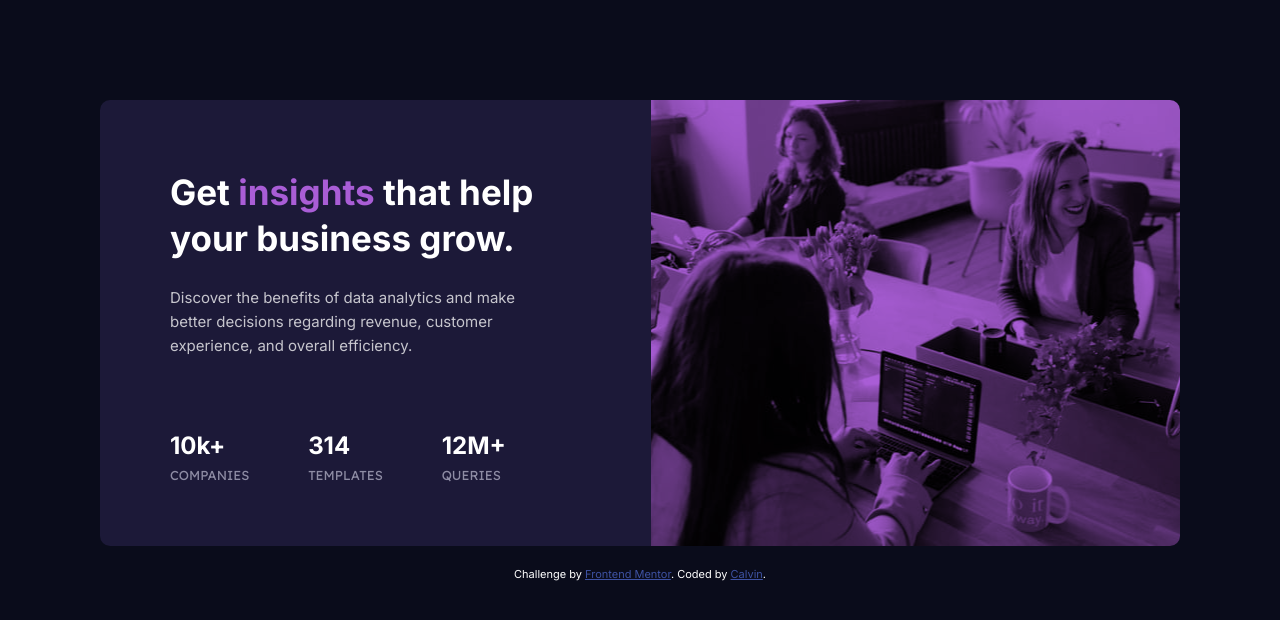
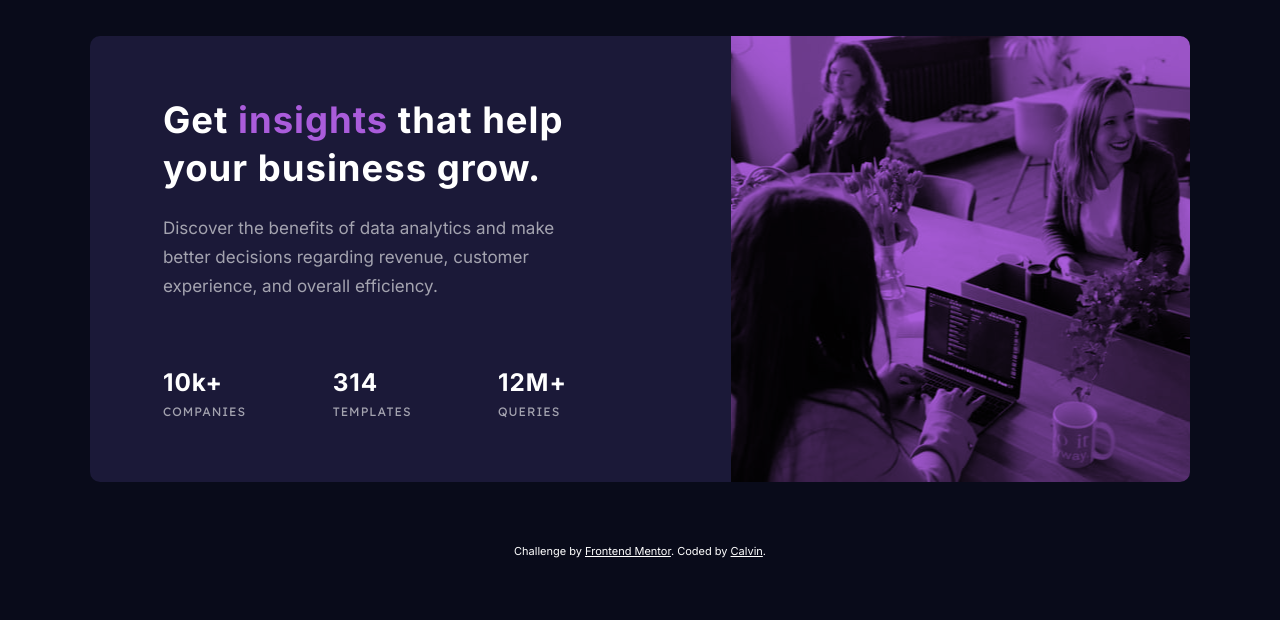
Before and after one commit to calvin17/FM-stats-preview-card-component-main, a website: page index.html in a window 1280 px wide. Drawn offline with Linux system fonts and the light colour scheme.

Commit message:
updated the continer style

```diff
--- a/index.html
+++ b/index.html
@@ -4,7 +4,11 @@
     <meta charset="UTF-8" />
     <meta name="viewport" content="width=device-width, initial-scale=1.0" />
     <!-- displays site properly based on user's device -->
-
+    <link rel="preconnect" href="https://fonts.gstatic.com" />
+    <link
+      href="https://fonts.googleapis.com/css2?family=Inter:wght@400;700&family=Lexend+Deca&display=swap"
+      rel="stylesheet"
+    />
     <link rel="stylesheet" href="css/style.css" />
     <link rel="icon" type="image/png" sizes="32x32" href="./images/favicon-32x32.png" />
 
@@ -12,30 +16,30 @@
   </head>
   <body>
     <div class="container">
+      <div class="card-img"></div>
       <div class="card-content">
         <h1 class="heading-1">
-          Get <span class="highlighter-txt">insights</span> that help your business grow.
+          Get <span class="txt-highlighter">insights</span> that help your business grow.
         </h1>
         <p class="discription">
           Discover the benefits of data analytics and make better decisions regarding revenue, customer
           experience, and overall efficiency.
         </p>
-        <div class="info-box">
-          <div class="info-box-1">
-            <span class="info-count">10k+</span>
-            <span class="info-txt">COMPANIES</span>
+        <div class="stats-info">
+          <div class="stats-info-box">
+            <span class="stats-count">10k+</span>
+            <span class="stats-txt">COMPANIES</span>
           </div>
-          <div class="info-box-2">
-            <span class="info-count">314</span>
-            <span class="info-txt">TEMPLATES</span>
+          <div class="stats-info-box">
+            <span class="stats-count">314</span>
+            <span class="stats-txt">TEMPLATES</span>
           </div>
-          <div class="info-box-3">
-            <span class="info-count">12M+</span>
-            <span class="info-txt">QUERIES</span>
+          <div class="stats-info-box">
+            <span class="stats-count">12M+</span>
+            <span class="stats-txt">QUERIES</span>
           </div>
         </div>
       </div>
-      <div class="card-img"></div>
     </div>
     <div class="attribution">
       Challenge by <a href="https://www.frontendmentor.io?ref=challenge" target="_blank">Frontend Mentor</a>.
--- a/sass/main.scss
+++ b/sass/main.scss
@@ -1,13 +1,11 @@
-@import url("https://fonts.googleapis.com/css2?family=Inter:wght@400;700&family=Lexend+Deca&display=swap");
+// COLOR VARIABLES
+$very-dark-blue: hsl(233, 47%, 7%);
+$dark-desaturated-blue: hsl(244, 38%, 16%);
+$soft-violet: hsl(277, 64%, 61%);
+$white: hsl(0, 0%, 100%);
+$slightly-transparent-white1: hsla(0, 0%, 100%, 0.75);
+$slightly-transparent-white2: hsla(0, 0%, 100%, 0.6);
 
-// COLOR VARIABLES
-$bg-color: #0a0c1b;
-$primary-color: #a95dd6;
-$secondary-color: #1c1938;
-$txt-color: #fff;
-$txt-color-secondary: hsla(0, 0%, 100%, 0.749);
-$attribution-txt: rgb(62, 82, 163);
-$txt-color-secondary-dark: #8e8ca4;
 // FONT VARIABLES
 $font-display: "Lexend Deca", sans-serif;
 $font-primary: "Inter", sans-serif;
@@ -29,84 +27,71 @@ html {
 
 body {
   font-family: $font-primary;
-  color: $txt-color;
+  color: $white;
   font-weight: 300;
   line-height: 1.6;
-  background-color: $bg-color;
-  height: 100%;
-  padding: 100px;
+  background-color: $very-dark-blue;
 }
 
-//CARD Style
 .container {
-  height: 100vh;
-  max-width: 1110px;
-  margin: 0 auto;
   display: flex;
-  justify-content: center;
-  align-items: center;
-  max-height: 446px;
+  margin: 2rem 2rem;
+  flex-direction: column;
+  text-align: center;
+}
+
+.card-img {
+  background-image: url("../images/image-header-mobile.jpg");
+  background-color: $soft-violet;
+  background-blend-mode: multiply;
+  background-position: top;
+  background-size: cover;
+  border-radius: 10px 10px 0px 0px;
+  width: 100%;
+  height: 240px;
 }
 
 .card-content {
-  background-color: $secondary-color;
-  padding: 7rem 11rem 6rem 7rem;
-  height: 100%;
-  border-bottom-left-radius: 10px;
-  border-top-left-radius: 10px;
+  background-color: $dark-desaturated-blue;
+  padding: 3.2rem;
+  border-radius: 0px 0px 10px 10px;
 
-  flex: 0 0 51%;
   display: flex;
   flex-direction: column;
 }
 
-.card-img {
-  flex: 0 0 49%;
-  background-image: linear-gradient(to top, $primary-color, $primary-color),
-    url("../images/image-header-desktop.jpg");
-  background-blend-mode: multiply;
-  background-position: center;
-  background-size: cover;
-  width: 100%;
-  height: 100%;
-  border-bottom-right-radius: 10px;
-  border-top-right-radius: 10px;
-}
-
 .heading-1 {
-  font-size: 3.5rem;
+  font-size: 2.7rem;
+  letter-spacing: 1px;
   line-height: 1.3;
 }
 
-.highlighter-txt {
-  color: $primary-color;
+.txt-highlighter {
+  color: $soft-violet;
 }
 
 .discription {
   font-size: 1.5rem;
-  color: $txt-color-secondary;
-  margin-top: 2.5rem;
-  line-height: 1.6;
+  line-height: 1.7;
+  color: $slightly-transparent-white2;
+  margin: 1.8rem 0px;
 }
 
-.info-box {
-  display: flex;
-  justify-content: space-between;
-  margin-top: auto;
-  padding-right: 3.5rem;
-
-  & > div {
+.stats-info {
+  .stats-info-box {
+    margin-top: 2.2rem;
     display: flex;
     flex-direction: column;
-  }
-  .info-count {
-    font-size: 2.4rem;
-    font-weight: bold;
-  }
-  .info-txt {
-    color: $txt-color-secondary-dark;
-    font-size: 1.3rem;
-    font-family: $font-display;
+    .stats-count {
+      font-size: 2.3rem;
+      letter-spacing: 1px;
+      font-weight: bold;
+    }
+    .stats-txt {
+      font-size: 1.2rem;
+      letter-spacing: 1px;
+      color: $slightly-transparent-white2;
+    }
   }
 }
 
@@ -114,55 +99,78 @@ body {
 .attribution {
   font-size: 11px;
   text-align: center;
-  margin-top: 2rem;
+  padding: 2rem 0rem;
   a {
-    color: $attribution-txt;
+    color: $white;
   }
 }
 
-/* MOBILE */
-@media (max-width: 820px) {
+/* DESKTOP */
+@media (min-width: 746px) {
   html {
-    font-style: 50%;
+    font-size: 70%;
   }
-  body {
-    padding: 0px;
+  .card-img {
+    background-position: top;
+    height: 346px;
+  }
+  .stats-info {
+    display: flex;
+    flex-direction: row;
+    justify-content: space-around;
+  }
+}
+
+/* DESKTOP */
+@media (min-width: 1120px) {
+  html {
+    font-size: 76%;
   }
   .container {
-    max-width: 620px;
-    flex-direction: column-reverse;
-    text-align: center;
-    margin: 5rem 3rem;
-    max-height: 940px;
+    display: flex;
+    margin: 2rem 2rem;
+    flex-direction: row-reverse;
+    text-align: left;
+    max-width: 1100px;
+    justify-content: center;
+    margin: 3rem auto;
   }
   .card-content {
-    border-radius: 0px;
-    border-bottom-left-radius: 10px;
-    border-bottom-right-radius: 10px;
-    padding: 4rem 4rem;
+    border-radius: 10px 0px 0px 10px;
+    padding: 5rem 11rem 5rem 6rem;
+    max-height: 446px;
   }
+
+  .card-img {
+    background-image: url("../images/image-header-desktop.jpg");
+    border-radius: 0px 10px 10px 0px;
+    height: 446px;
+  }
+
   .heading-1 {
-    line-height: 1.2;
+    font-size: 3rem;
   }
+
   .discription {
-    font-size: 1.75rem;
+    font-size: 1.4rem;
   }
-  .card-img {
-    background-image: linear-gradient(to top, $primary-color, $primary-color),
-      url("../images/image-header-mobile.jpg");
-    border-radius: 0px;
-    border-top-left-radius: 10px;
-    border-top-right-radius: 10px;
-    max-height: 300px;
-  }
-  .info-box {
-    flex-direction: column;
-    justify-content: center;
-    align-items: center;
-    padding: 0;
-    margin-top: 1rem;
-    & > div {
-      margin-top: 3rem;
+
+  .stats-info {
+    display: flex;
+    flex-direction: row;
+    justify-content: space-between;
+
+    margin-top: auto;
+    margin-right: 2.5rem;
+    .stats-info-box {
+      .stats-count {
+        font-size: 2rem;
+      }
+      .stats-txt {
+        font-size: 1rem;
+        font-family: $font-display;
+        font-weight: 400;
+      }
     }
   }
 }
```
Also changed, not shown: css/style.css.
